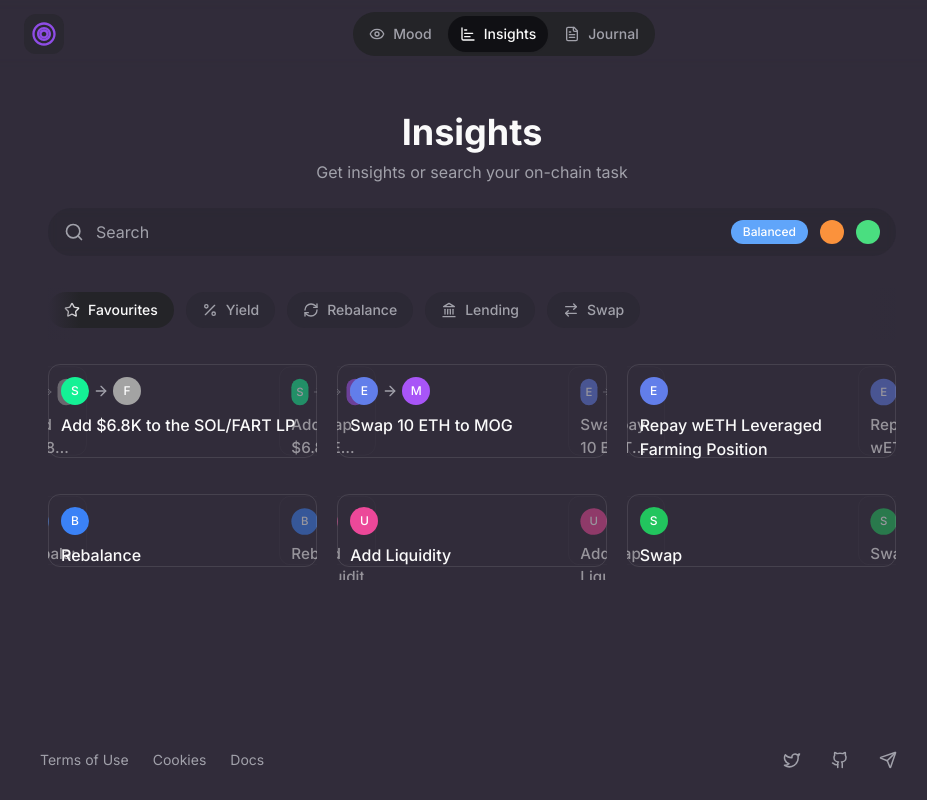
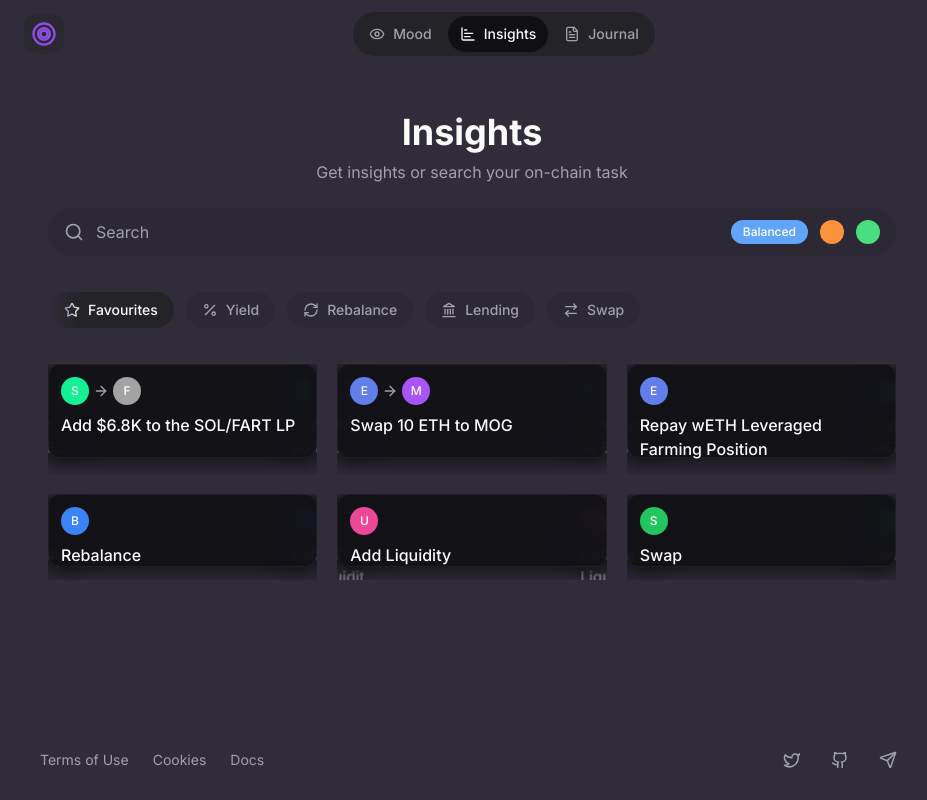
Before and after one commit to triple-S-Ventures/nuvolari, a React (Vite) app: page /insights in a window 1280 px wide. Shown: the whole page, without its empty margins (168-1095 px from the left). Built offline with nearby package versions, Linux system fonts and the light colour scheme.

Commit message:
Reverted to edit edt-c2fff0b8-eba6-4eb2-a6aa-b468738b7e3f: "Visual edit in Lovable
Edited UI in Lovable"

```diff
--- a/src/components/InsightCard.tsx
+++ b/src/components/InsightCard.tsx
@@ -1,12 +1,9 @@
-
 import { useState, useEffect } from 'react';
 import { cn } from '@/lib/utils';
 import { ChevronLeft, ChevronRight, ArrowRight } from 'lucide-react';
-
 type TokenIconProps = {
   symbol: string;
 };
-
 const TokenIcon = ({
   symbol
 }: TokenIconProps) => {
@@ -32,59 +29,48 @@ const TokenIcon = ({
         return 'bg-gray-500';
     }
   };
-
   return <div className={cn("w-7 h-7 rounded-full flex items-center justify-center text-white font-medium text-xs", getBackgroundColor())}>
       {symbol.substring(0, 1)}
     </div>;
 };
-
 type InsightData = {
   title: string;
   tokens: string[];
 };
-
 type InsightsCarouselProps = {
   insights: InsightData[];
 };
-
 const InsightsCarousel = ({
   insights
 }: InsightsCarouselProps) => {
   const [currentIndex, setCurrentIndex] = useState(0);
   const [isVisible, setIsVisible] = useState(false);
-
   useEffect(() => {
     const timer = setTimeout(() => {
       setIsVisible(true);
     }, 300);
-
     return () => clearTimeout(timer);
   }, []);
-
   const nextSlide = () => {
     setCurrentIndex(prevIndex => prevIndex === insights.length - 1 ? 0 : prevIndex + 1);
   };
-
   const prevSlide = () => {
     setCurrentIndex(prevIndex => prevIndex === 0 ? insights.length - 1 : prevIndex - 1);
   };
-
   const goToSlide = (index: number) => {
     setCurrentIndex(index);
   };
-
   const getSlideIndex = (relativeIndex: number) => {
     const index = (currentIndex + relativeIndex) % insights.length;
     return index < 0 ? insights.length + index : index;
   };
-
   return <div className={cn("w-full overflow-hidden transition-all duration-500 relative h-full flex flex-col", isVisible ? "opacity-100 translate-y-0" : "opacity-0 translate-y-8")}>
       <div className="relative w-full flex-grow">
         {/* Carousel container with overflow visible to show adjacent slides */}
         <div className="relative flex items-center w-full h-[85%] overflow-visible">
           {/* Previous slide (partially visible) */}
           <div className="absolute left-[-15%] w-[30%] h-full opacity-50 scale-95">
-            <div className="rounded-xl p-3 h-full border border-white/5">
+            <div className="glass-card rounded-xl p-3 h-full">
               <div className="flex items-center mb-2">
                 {insights[getSlideIndex(-1)].tokens.length > 0 && <TokenIcon symbol={insights[getSlideIndex(-1)].tokens[0]} />}
 
@@ -102,7 +88,7 @@ const InsightsCarousel = ({
 
           {/* Current slide (center, fully visible) */}
           <div className="w-full h-full z-10">
-            <div className="rounded-xl p-3 h-full transform transition-all duration-300 border border-white/10">
+            <div className="glass-card rounded-xl p-3 h-full transform transition-all duration-300">
               <div className="flex items-center mb-2">
                 {insights[currentIndex].tokens.length > 0 && <TokenIcon symbol={insights[currentIndex].tokens[0]} />}
 
@@ -122,7 +108,7 @@ const InsightsCarousel = ({
 
           {/* Next slide (partially visible) */}
           <div className="absolute right-[-15%] w-[30%] h-full opacity-50 scale-95">
-            <div className="rounded-xl p-3 h-full border border-white/5">
+            <div className="glass-card rounded-xl p-3 h-full">
               <div className="flex items-center mb-2">
                 {insights[getSlideIndex(1)].tokens.length > 0 && <TokenIcon symbol={insights[getSlideIndex(1)].tokens[0]} />}
 
```
